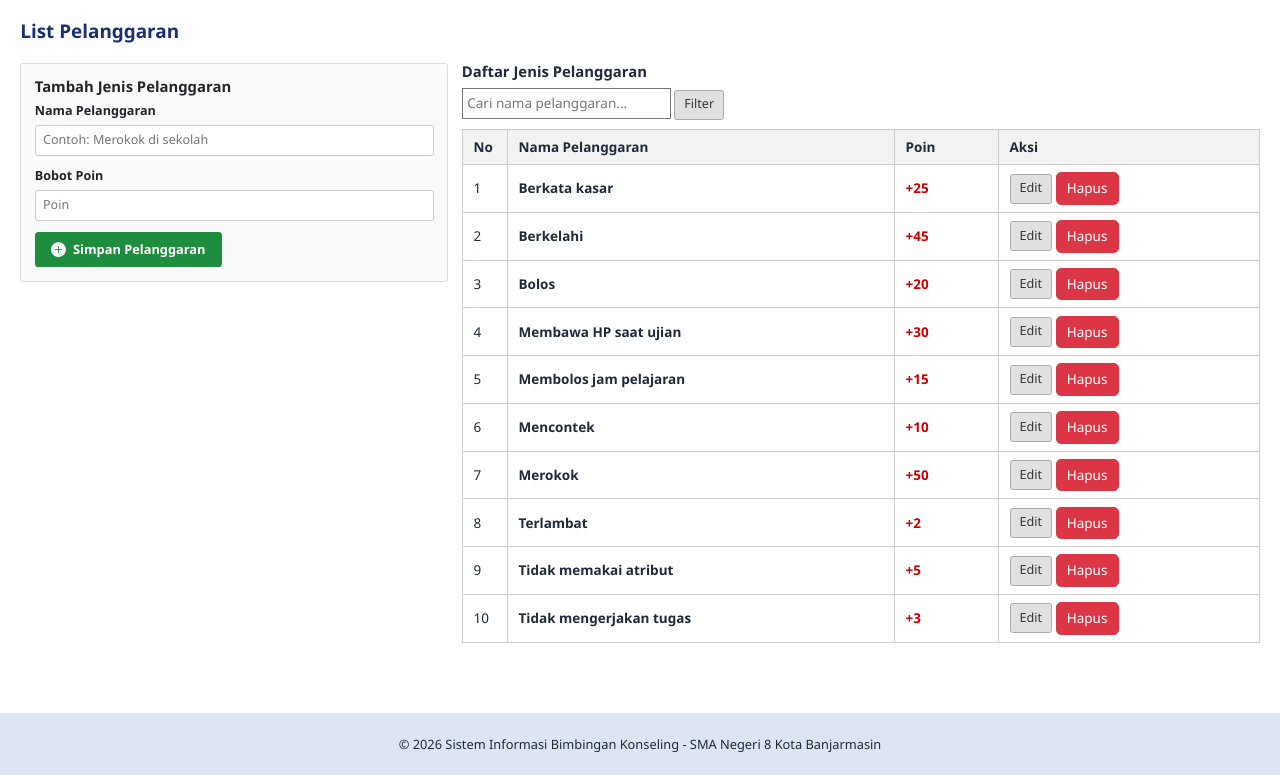
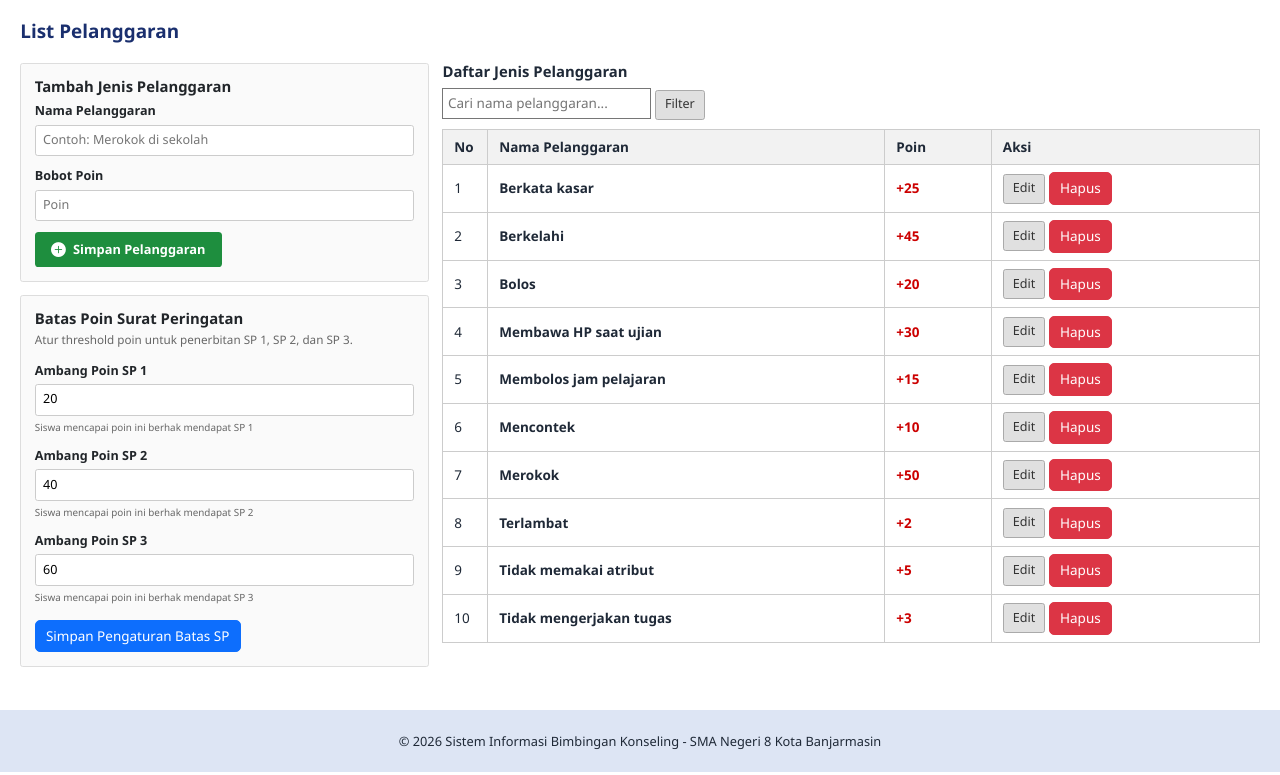
Before and after one commit to gravenths/e_bk, a Laravel app: page /pelanggaran in a window 1280 px wide. Shown: the part 191-966 px from the top of the page. Run offline with Laravel 12, Linux system fonts and the light colour scheme; a user stored in the database is signed in; data comes from the database, SQL or seed files in the repository.

Commit message:
moving Batas surat peringatan page to list pelanggaran

```diff
--- a/app/Http/Controllers/PelanggaranController.php
+++ b/app/Http/Controllers/PelanggaranController.php
@@ -22,8 +22,9 @@ class PelanggaranController extends Controller
         }
 
         $jenisPelanggaran = $query->orderBy('nama')->get();
+        $spLimits = \App\Models\SpSetting::first() ?? (object)['sp1' => 20, 'sp2' => 40, 'sp3' => 60];
 
-        return view('pelanggaran.index', compact('jenisPelanggaran'));
+        return view('pelanggaran.index', compact('jenisPelanggaran', 'spLimits'));
     }
 
     public function storeJenis(Request $request)
--- a/resources/views/layouts/app.blade.php
+++ b/resources/views/layouts/app.blade.php
@@ -99,7 +99,7 @@
                        href="#" role="button" data-bs-toggle="dropdown" aria-expanded="false">Pengaturan</a>
                     <ul class="dropdown-menu">
                         <li><a class="dropdown-item" href="{{ route('pengaturan.tahun-ajaran') }}">Tahun Ajaran</a></li>
-                        <li><a class="dropdown-item" href="{{ route('pengaturan.batas-sp') }}">Batas Poin SP</a></li>
+
                         <li><a class="dropdown-item" href="{{ route('pengaturan.pengguna') }}">Data Pengguna</a></li>
                     </ul>
                 </li>
--- a/resources/views/pelanggaran/index.blade.php
+++ b/resources/views/pelanggaran/index.blade.php
@@ -7,10 +7,13 @@
     <h2>List Pelanggaran</h2>
 </div>
 
-<div class="flex" style="margin-top:15px; margin-bottom:15px; align-items:flex-start;">
+<div class="flex" style="margin-top:15px; align-items:flex-start;">
+
+    {{-- Kolom Kiri: Form Tambah + Batas SP --}}
+    <div style="display:flex; flex-direction:column; gap:15px; flex:1;">
 
         {{-- Form Tambah Jenis Pelanggaran --}}
-    <div class="card flex-1">
+        <div class="card" style="margin-bottom:0;">
             <h3>Tambah Jenis Pelanggaran</h3>
             <form action="{{ route('pelanggaran.jenis.store') }}" method="POST">
                 @csrf
@@ -28,6 +31,35 @@
                     <i class="bi bi-plus-circle-fill"></i> Simpan Pelanggaran
                 </button>
             </form>
+        </div>
+
+        {{-- Batas Surat Peringatan --}}
+        <div class="card" style="margin-bottom:0;">
+            <h3>Batas Poin Surat Peringatan</h3>
+            <p style="font-size:13px; color:#666; margin-top:-4px;">Atur threshold poin untuk penerbitan SP 1, SP 2, dan SP 3.</p>
+            <form action="{{ route('pengaturan.batas-sp.update') }}" method="POST">
+                @csrf
+                <div class="form-group">
+                    <label>Ambang Poin SP 1</label>
+                    <input type="number" name="sp1" value="{{ old('sp1', $spLimits->sp1) }}" required min="1">
+                    <span style="font-size:11px; color:#666;">Siswa mencapai poin ini berhak mendapat SP 1</span>
+                </div>
+                <div class="form-group">
+                    <label>Ambang Poin SP 2</label>
+                    <input type="number" name="sp2" value="{{ old('sp2', $spLimits->sp2) }}" required min="1">
+                    <span style="font-size:11px; color:#666;">Siswa mencapai poin ini berhak mendapat SP 2</span>
+                </div>
+                <div class="form-group">
+                    <label>Ambang Poin SP 3</label>
+                    <input type="number" name="sp3" value="{{ old('sp3', $spLimits->sp3) }}" required min="1">
+                    <span style="font-size:11px; color:#666;">Siswa mencapai poin ini berhak mendapat SP 3</span>
+                </div>
+                <div style="margin-top:15px;">
+                    <button type="submit" class="btn btn-primary">Simpan Pengaturan Batas SP</button>
+                </div>
+            </form>
+        </div>
+
     </div>
 
     {{-- Tabel Daftar Jenis Pelanggaran --}}
```
Also changed, not shown: resources/views/laporan/pelanggaran.blade.php (+10 -0 lines), resources/views/laporan/poin.blade.php (+10 -0 lines), resources/views/laporan/surat.blade.php (+10 -0 lines), resources/views/pengaturan/kelas-export.blade.php (+10 -0 lines). Lines whose indentation alone changed are shown as unchanged.
